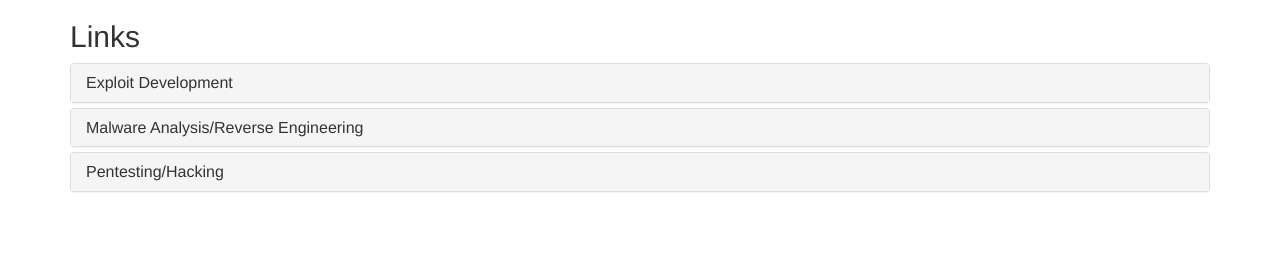
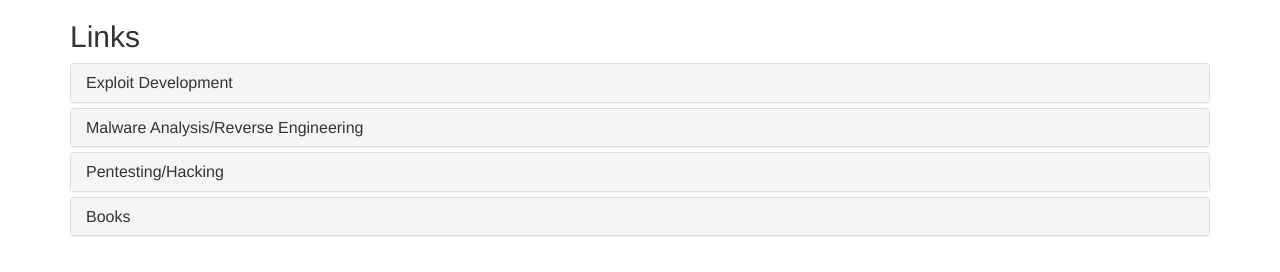
Before and after one commit to noegythnibin/noegythnibin.github.io, a plain HTML site: page index.html in a window 1280 px wide. Drawn offline with nearby package versions, Linux system fonts and the light colour scheme.

Commit message:
Update index.html

```diff
--- a/index.html
+++ b/index.html
@@ -41,6 +41,16 @@
         <div class="panel-body">other stuff</div>
       </div>
     </div>
+    <div class="panel panel-default">
+      <div class="panel-heading">
+        <h4 class="panel-title">
+          <a data-toggle="collapse" data-parent="#accordion" href="#collapse4">Books</a>
+        </h4>
+      </div>
+      <div id="collapse2" class="panel-collapse collapse">
+        <div class="panel-body">more stuff<br>test</div>
+      </div>
+    </div>
   </div>
 </div>
 
```
